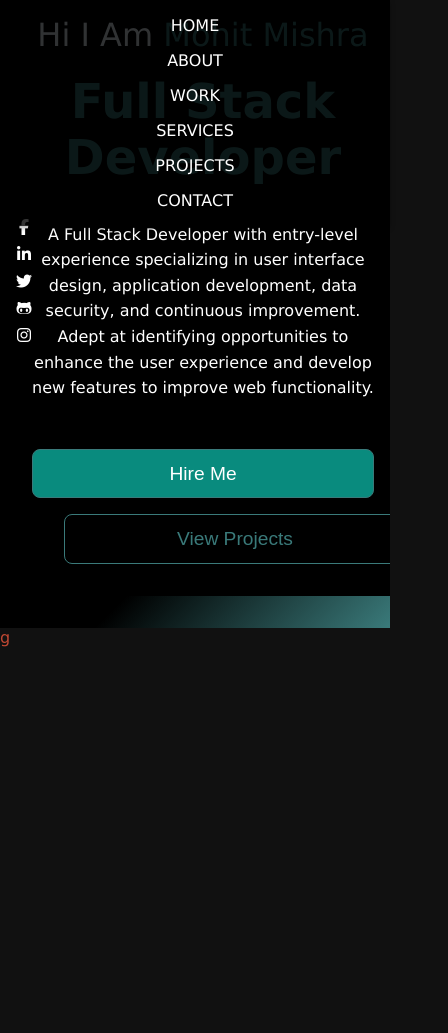
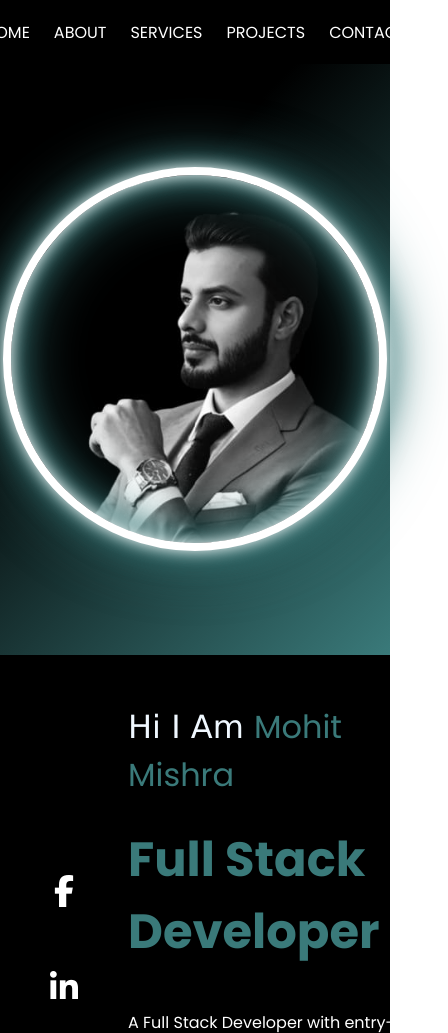
Before and after one commit to Mohitrxl/Portfolio, a plain HTML site: page portfolio.html in a window 390 px wide. Shown: the top 1033 px of the page, 448 px wide, since content can reach past the window. Before the commit the page ends 844 px from the top, so only its background shows below. Drawn offline with Linux system fonts and the light colour scheme.

Commit message:
setup hero section

```diff
--- a/port.css
+++ b/port.css
@@ -1,7 +1,9 @@
+@import url('https://fonts.googleapis.com/css2?family=Poppins:ital,wght@0,100;0,200;0,300;0,400;0,500;0,600;0,700;0,800;0,900;1,100;1,200;1,300;1,400;1,500;1,600;1,700;1,800;1,900&display=swap');
 * {
     margin: 0;
     padding: 0;
     box-sizing: border-box;
+    font-family: "poppins";
 }
 
 body {
@@ -21,12 +23,13 @@ body {
 .navlist {
     display: flex;
     list-style: none;
+    position: relative;
+    height: 4rem;
+    background-color: #000;
+    color: #fff;
+    justify-content: center;
+    gap: 2rem;
     align-items: center;
-    gap: 3rem;
-    justify-content: center;
-    height: 15vh;
-    position: fixed;
-    margin-left: 15%;
 }
 
 .navlist li a {
@@ -47,7 +50,7 @@ body {
 }
 
 .left-container {
-    width: 70%;
+    width: 50%;
     background: hsl(0, 0%, 0%);
     padding: 3rem;
 
@@ -58,12 +61,21 @@ body {
 }
 
 .right-container {
-    width: 30%;
-    background: linear-gradient(-45deg,#3a7a7a,hsl(0, 0%, 0%) 70%)
-
-
+    width: 50%;
+    background: linear-gradient(-45deg,#3a7a7a,hsl(0, 0%, 0%) 70%);
+    display: flex;
+    justify-content: center !important;
 }
-
+.design{
+    position: relative;
+}
+.circle:nth-child(1){
+    position: relative;
+    display: none;
+}
+.circle:nth-child(2){
+    position: relative;
+}
 .icons {
     display: flex;
     flex-direction: column;
@@ -99,12 +111,14 @@ h1 {
     line-height: 1.6rem;
 
 }
+
 .btn button{
     border: 0.1rem solid  #3a7a7a;
     font-size: 1.2rem;
     padding: 0.8rem .4rem;
     border-radius: 0.5rem;
     gap: 10rem;
+    width: 20rem;
 
 
 
@@ -115,7 +129,10 @@ button:nth-child(1){
 button:nth-child(2){
     background: transparent;
     color: #3a7a7a;
-    margin-left: 2rem;
+}
+button:nth-child(3){
+    background: transparent;
+    color: #3a7a7a;
 }
 button:nth-child(1):hover{
     background-color: transparent;
@@ -127,21 +144,25 @@ button:nth-child(2):hover{
     color: hsl(0, 0%, 0%);
 
 }
+button:nth-child(3):hover{
+    background-color: #3a7a7a;
+    color: hsl(0, 0%, 0%);
+
+}
 .icons .fa-brands:hover{
  cursor: pointer;
  background: linear-gradient(#fff, #3a7a7a);
  -webkit-background-clip: text;
  -webkit-text-fill-color: transparent;
 }
+
 .design .circle{
     aspect-ratio: 1;
-    position: absolute;
+    /* position: absolute; */
     border-radius: 50%;
-    top: 50%;
-    left: 70%;
-    transform: translate(-50%,-50%);
-
-
+    /* top: 50%;
+    left: 75%; */
+    /* transform: translate(-50%,-50%); */
 
 }
 .circle:nth-child(1){
@@ -164,3 +185,48 @@ button:nth-child(2):hover{
     0 0 4rem #3a7a7a ,
     inset 0 0 4rem #3a7a7a;
 }
+@media(max-width:1000px){
+    .circle:nth-child(2){
+        width: 25rem;
+    }
+}
+@media(max-width:700px){
+    .right-container{
+        width: 100%;
+        height: 70vh;
+    }
+    .left-container{
+        width: 100%;
+        order: 1;
+        height: 100%;
+    }
+    .Portfolio{
+        display: flex;
+        flex-direction: column;
+    }
+    .design{
+        /* display: none; */
+        display: flex;
+        justify-content: center;
+        align-items: center;
+        /* width: 10rem; */
+        /* height: 10rem; */
+        /* overflow: hidden; */
+        /* background-color: red; */
+    }
+    .circle:nth-child(1){
+        display: none;
+    }
+    .circle:nth-child(2){
+        width: 24rem;
+    }
+    .navlist{
+        gap: 1.5rem;
+    }
+    .btn{
+    display: flex;
+    gap: 1rem;
+    align-items: center;
+    flex-wrap: wrap;
+    }
+}
--- a/portfolio.html
+++ b/portfolio.html
@@ -5,8 +5,8 @@
     <meta charset="UTF-8">
     <meta name="viewport" content="width=device-width, initial-scale=1.0">
     <title>Mohit Personal Portfolio</title>
-    <link rel="stylesheet" href="resp.css">
-     <!-- <link rel="stylesheet" href="port.css"> -->
+    <!-- <link rel="stylesheet" href="resp.css">-->
+    <link rel="stylesheet" href="port.css">
     <link rel="stylesheet" href="https://cdnjs.cloudflare.com/ajax/libs/font-awesome/6.5.2/css/all.min.css"
         integrity="sha512-SnH5WK+bZxgPHs44uWIX+LLJAJ9/2PkPKZ5QiAj6Ta86w+fsb2TkcmfRyVX3pBnMFcV7oQPJkl9QevSCWr3W6A=="
         crossorigin="anonymous" referrerpolicy="no-referrer" />
@@ -16,28 +16,27 @@
 </head>
 
 <body>
-    <header>
-        <div class="Portfolio">
+    <nav>
         <ul class="navlist">
-                <li><a
-                        href="https://www.google.com/search?q=fb&rlz=1C1RXQR_enIN1091IN1092&oq=fb&gs_lcrp=EgZjaHJvbWUqBwgAEAAYjwIyBwgAEAAYjwIyEwgBEC4YgwEYxwEYsQMY0QMYgAQyDggCEEUYJxg7GIAEGIoFMgwIAxAjGCcYgAQYigUyBggEEAUYQDIGCAUQRRg8MgYIBhBFGDwyBggHEEUYPNIBCDI5NTVqMGo5qAIIsAIB&sourceid=chrome&ie=UTF-8">Home</a>
-                </li>
-                <li><a href="#">About</a></li>
-                <li><a href="">Work</a></li>
+        <li><a href="#">Home </a></li>
+        <li><a href="#">About </a></li>
         <li><a href="#">Services</a></li>
         <li><a href="#">Projects</a></li>
         <li><a href="tel:+917277411920">Contact</a></li>
-
     </ul>
+</nav>
+    <section >
+        <div class="Portfolio">
             <div class="left-container">
 
                 <div class="icons">
-                    <a href="https://www.facebook.com/share/UJ9YcE2sJrD9FWPt/?mibextid=oEMz7o"><i class="fa-brands fa-facebook-f"></i></a>
-                    <a
-                        href="link "><i class="fa-brands fa-linkedin-in"></i></a>
+                    <a href="#"><i
+                            class="fa-brands fa-facebook-f"></i></a>
+                    <a href="link "><i class="fa-brands fa-linkedin-in"></i></a>
                     <a href="#"><i class="fa-brands fa-twitter"></i></a>
                     <a href="#"><i class="fa-brands fa-github-alt"></i></a>
-                    <a href="https://www.instagram.com/mohit.mishra.rxl?igsh=MW8zMzJvOTUzNWd6YQ=="><i class="fa-brands fa-instagram"></i></a>
+                    <a href="#"><i
+                            class="fa-brands fa-instagram"></i></a>
                 </div>
                 <div>
                     <div class="content">
@@ -53,19 +52,20 @@
                         <div class="btn">
                             <button>Hire Me</button>
                             <button>View Projects</button>
+                            <button>Resume </button>
                         </div>
 
                     </div>
                 </div>
 
             </div>
-            <div class="right-container"></div>
-            <!-- <img src="abc.jpg" alt="" class="myimage"> -->
+            <div class="right-container">
                 <div class="design">
                     <div class="circle"></div>
                     <div class="circle"></div>
-
-            </div>g
+                </div>
+            </div>
+            <!-- <img src="abc.jpg" alt="" class="myimage"> -->
 
         </div>
     </header>
```
Lines whose indentation alone changed are shown as unchanged.
